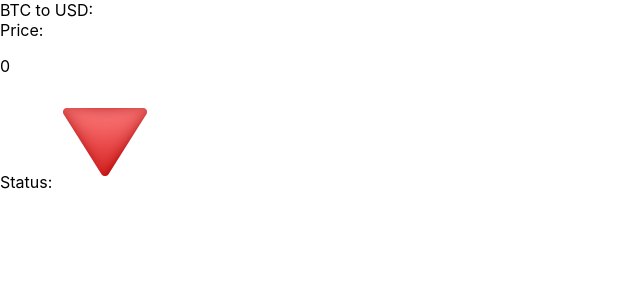
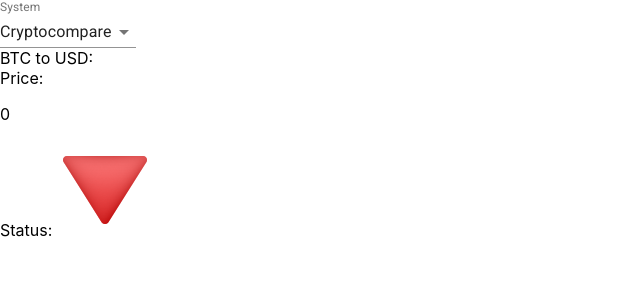
Before and after one commit to chinmay-sh/crypto_ticker, a React (Create React App) app: page / in a window 1280 px wide. Shown: the top 300 px of the page, without its empty margins (0-640 px from the left). Built offline with nearby package versions, Linux system fonts and the light colour scheme; no server answers.

Commit message:
feat: add system selector

```diff
--- a/src/components/App.js
+++ b/src/components/App/App.js
@@ -2,6 +2,7 @@ import React, { useState, useEffect } from 'react';
 import axios from 'axios';
 import greenTriangle from './assets/greenT.png';
 import redTriangle from './assets/redT.png';
+import SystemSelect from '../SystemSelect/SystemSelect';
 
 function App() {
   const [btcprice,setBtcPrice] = useState(0);
@@ -12,6 +13,7 @@ function App() {
 
   async function apiCall(){
     if (system === 'coinlore'){
+      console.log(`Current System ->>>>>> coinlore`)
       previousPrice = btcprice;
       console.log(`Previous -> ${previousPrice}`);
       const response = await axios.get('https://api.coinlore.net/api/ticker/?id=90');
@@ -31,6 +33,7 @@ function App() {
     }
 
     else if(system === 'cryptocompare'){
+      console.log(`Current System ->>>>>> cryptocompare`)
       previousPrice = btcprice;
       console.log(`Previous -> ${previousPrice}`);
       const response = await axios.get('https://min-api.cryptocompare.com/data/price?fsym=BTC&tsyms=USD');
@@ -56,13 +59,18 @@ function App() {
     const timer = setInterval(()=>{
       console.log('call 2');
         apiCall();
-    },8000)
+    },5000)
 
     return () => clearInterval(timer);
   },[btcprice,system]);
 
+
   return (
     <div>
+
+      <SystemSelect onChange={setSystem} system={system}/>
+      <br/>
+
       BTC to USD:
       <br/>
       Price: {' '}
--- /dev/null
+++ b/src/components/SystemSelect/SystemSelect.jsx
@@ -0,0 +1,27 @@
+import React from 'react';
+import {FormControl,Select,MenuItem,InputLabel} from '@material-ui/core';
+
+function SystemSelect(props){
+
+    const handleSystemChange = (event) => {
+        props.onChange(event.target.value);
+      };
+
+
+    return(
+        <FormControl>
+            <InputLabel id="system-select-label">System</InputLabel>
+                <Select
+                labelId="system-select-label"
+                id="system-select"
+                value={props.system}
+                onChange={handleSystemChange}
+                >
+                <MenuItem value={'cryptocompare'}>Cryptocompare</MenuItem>
+                <MenuItem value={'coinlore'}>Coinlore</MenuItem>
+            </Select>
+        </FormControl>
+    )
+}
+
+export default SystemSelect;
--- a/src/index.js
+++ b/src/index.js
@@ -1,7 +1,7 @@
 import React from 'react';
 import ReactDOM from 'react-dom';
 import './index.css';
-import App from './components/App';
+import App from './components/App/App';
 import * as serviceWorker from './serviceWorker';
 
 ReactDOM.render(
```
Also changed, not shown: src/components/App/assets/greenT.png (renamed from src/components/assets/greenT.png), src/components/App/assets/redT.png (renamed from src/components/assets/redT.png).
